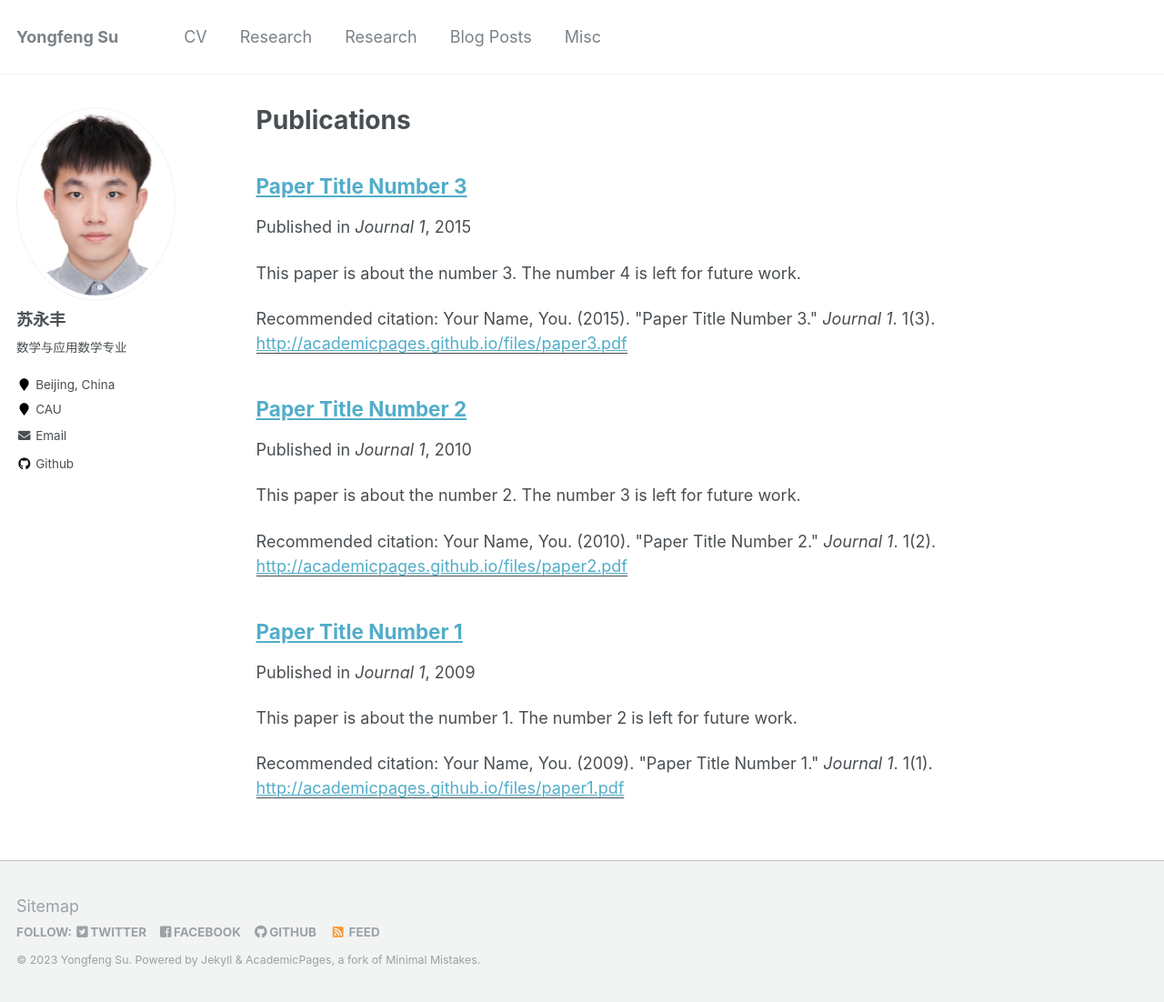
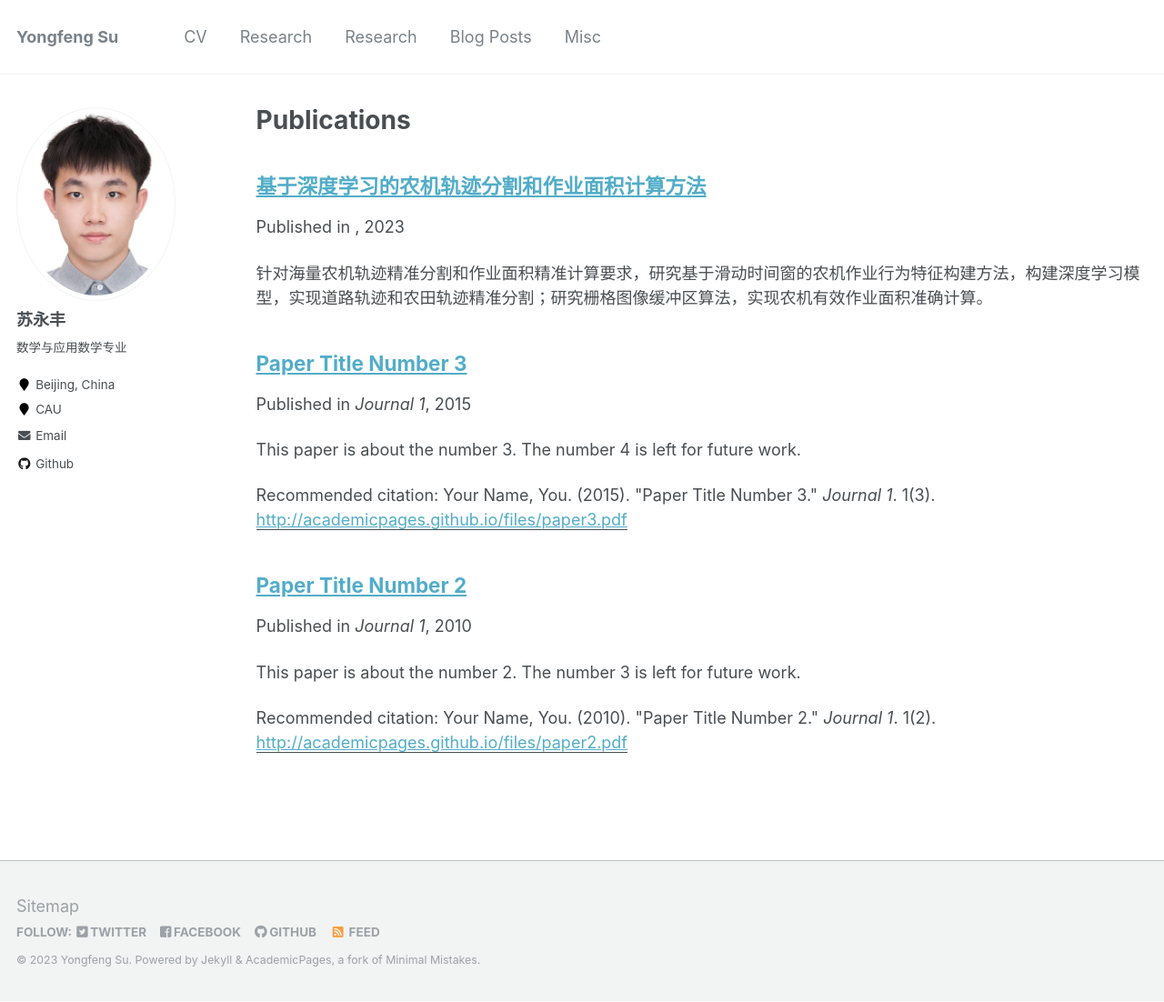
Before and after one commit to CreatBySu/CreatBySu.github.io, a Jekyll site: the page built from _pages/publications.md, in a window 1280 px wide and 1102 px high. Shown: the whole window at 91% size. Built offline with Jekyll 4.4.1, drawn with Linux system fonts in a browser that asks for light colours.

Commit message:
Update 2009-10-01-paper-title-number-1.md

```diff
--- a/_publications/2009-10-01-paper-title-number-1.md
+++ b/_publications/2009-10-01-paper-title-number-1.md
@@ -1,12 +1,9 @@
 ---
-title: "Paper Title Number 1"
+title: "基于深度学习的农机轨迹分割和作业面积计算方法"
 collection: publications
 permalink: /publication/2009-10-01-paper-title-number-1
-excerpt: 'This paper is about the number 1. The number 2 is left for future work.'
-date: 2009-10-01
-venue: 'Journal 1'
-paperurl: 'http://academicpages.github.io/files/paper1.pdf'
-citation: 'Your Name, You. (2009). &quot;Paper Title Number 1.&quot; <i>Journal 1</i>. 1(1).'
+excerpt: '针对海量农机轨迹精准分割和作业面积精准计算要求，研究基于滑动时间窗的农机作业行为特征构建方法，构建深度学习模型，实现道路轨迹和农田轨迹精准分割；研究栅格图像缓冲区算法，实现农机有效作业面积准确计算。'
+date: 2023.1 — 2024.4
 ---
 This paper is about the number 1. The number 2 is left for future work.
 这篇论文是序号1。序号2留给以后的作品。
```
